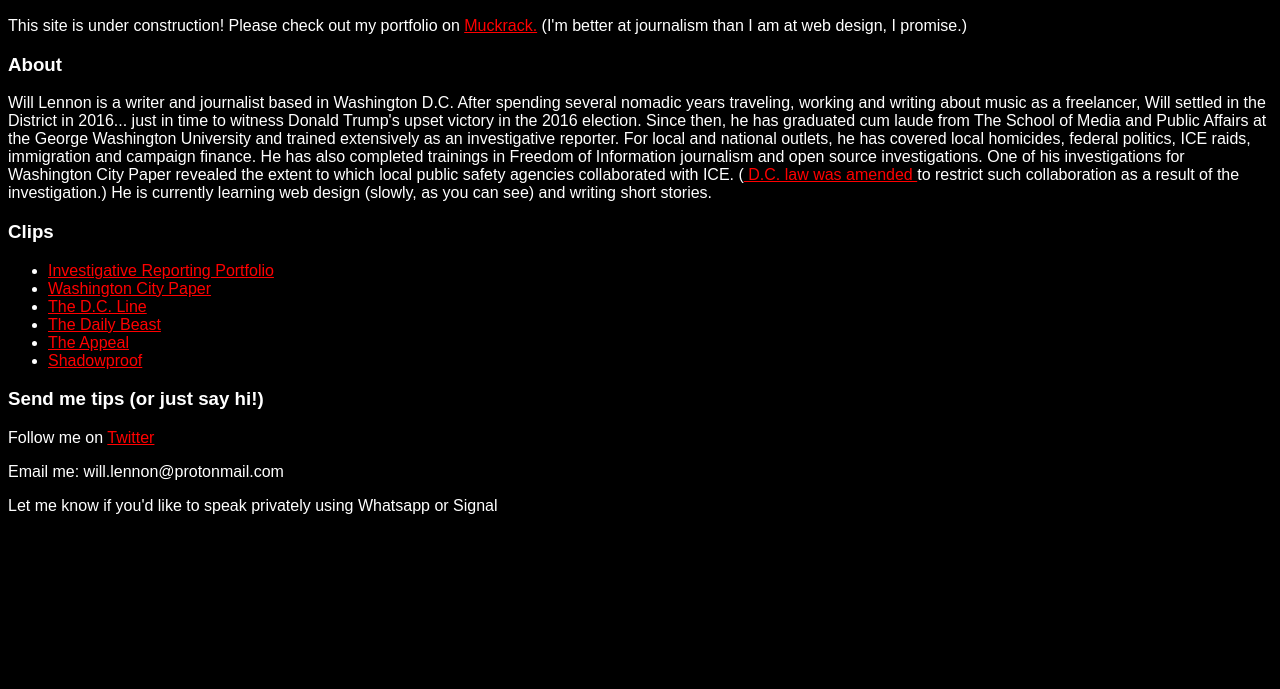
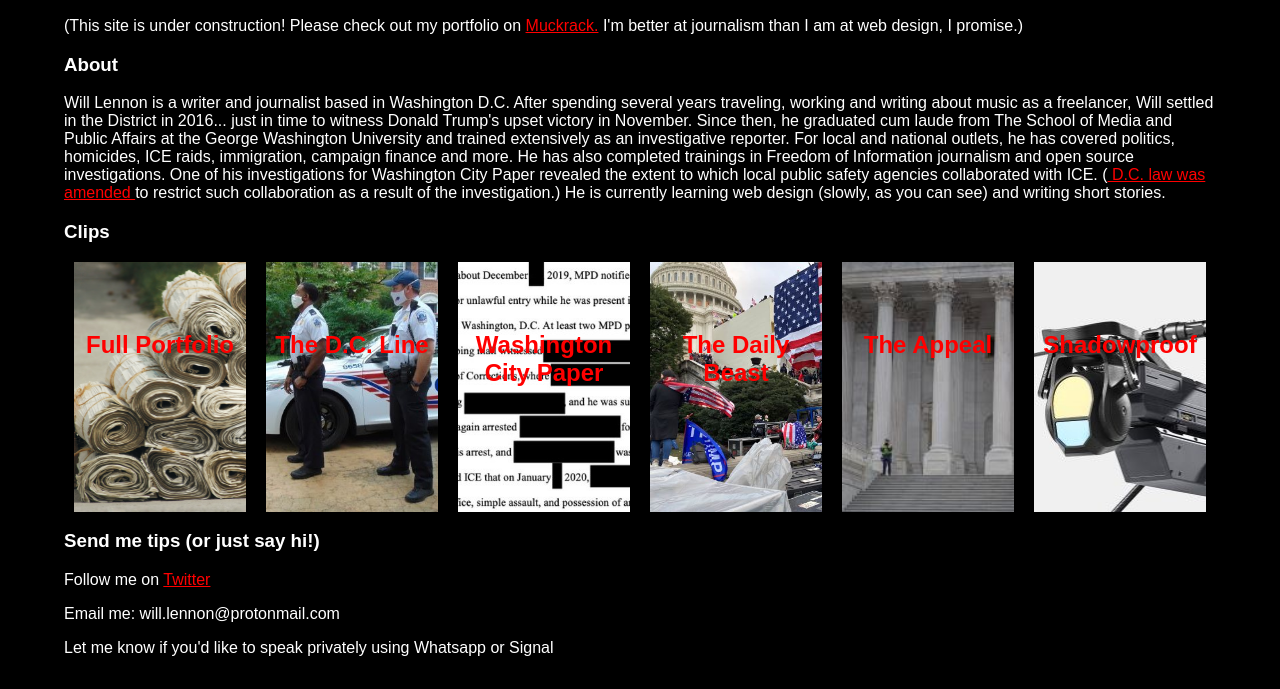
Before and after one commit to wlennon-864/wlennon-864.github.io, a plain HTML site: page index.html in a window 1280 px wide. Shown: the part 111-800 px from the top of the page. Drawn offline with Linux system fonts and the light colour scheme.

Commit message:
added some pictures. also moved files in the file explorer which I hope doesn't goof anything up...

```diff
--- a/index.css
+++ b/index.css
@@ -1,9 +1,13 @@
+
+
 body
 
 {
     color: white;
     background-color: black;
     font-family: sans-serif;
+    margin-left: 5%;
+    margin-right: 5%;
 }
 
 a:link
@@ -11,3 +15,49 @@ a:link
 {
     color: red;
 }
+
+a:hover
+
+{
+    color: #9932CC;
+}
+
+#clipssection
+
+{
+    display: flex;
+    justify-content: space-around;
+}
+
+.clips
+
+{
+    width: 15%;
+    height: 250px;
+    background-size: cover;
+}
+
+.clips a
+
+{
+    text-decoration: none;
+    height: 20%;
+    width: 100%;
+    display: inline-block;
+    margin-top: 40%;
+}
+
+
+.clips a:hover
+
+{
+    background-color: white;
+    color: black;
+}
+
+.clips h2
+
+{
+    text-align: center;
+    margin: 0;
+}
--- a/index.html
+++ b/index.html
@@ -13,26 +13,29 @@
         <h1> Will Lennon </h1>
         <h2> Writer, Journalist, Researcher </h2>
 
-        <p> This site is under construction! Please check out my portfolio on
-            <a href="https://muckrack.com/william-lennon"> Muckrack.</a> (I'm better at journalism than I am at web design, I promise.)
+        <p> (This site is under construction! Please check out my portfolio on
+            <a href="https://muckrack.com/william-lennon"> Muckrack.</a> I'm better at journalism than I am at web design, I promise.)
         </p>
 
         <div id="about">
         <h3> About </h3>
 
-        <p> Will Lennon is a writer and journalist based in Washington D.C. After spending several nomadic years traveling, working
+        <p> Will Lennon is a writer and journalist based in Washington D.C. After spending several years traveling, working
             and writing about music as a freelancer, Will settled in the District in 2016... just in time to witness Donald
-            Trump's upset victory in the 2016 election. Since then, he has graduated cum laude from The School of Media and Public
+            Trump's upset victory in November. Since then, he graduated cum laude from The School of Media and Public
             Affairs at the George Washington University and trained extensively as an investigative reporter. For local and national outlets,
-            he has covered local homicides, federal politics, ICE raids, immigration and campaign finance. He has also completed
+            he has covered politics, homicides, ICE raids, immigration, campaign finance and more. He has also completed
             trainings in Freedom of Information journalism and open source investigations. One of his investigations for Washington City Paper
             revealed the extent to which local public safety agencies collaborated with ICE. (<a href= "https://lims.dccouncil.us/Legislation/PR23-0501">
-            D.C. law was amended </a> to restrict such collaboration as a result of the investigation.) He is currently learning web design (slowly, as you can see)
-            and writing short stories.
+            D.C. law was amended </a> to restrict such collaboration as a result of the investigation.) He is currently learning web design
+            (slowly, as you can see) and writing short stories.
           </p>
 
         </div> <!-- close about -->
 
+        <!--
+
+            Just keeping a nice version of this in case my div-experiment crashes and burns.
 
         <div id="clips">
             <h3>Clips </h3>
@@ -45,18 +48,24 @@
                     <li> <a href="https://theappeal.org/authors/will-lennon/"> The Appeal </a> </li>
                     <li> <a href="https://shadowproof.com/2021/04/08/the-virtual-wall-documents-show-cbp-plans-for-surveillance-towers-at-us-mexico-border/"> Shadowproof </a> </li>
                 </ul>
+             </div>
+
+           -->
+           <h3>Clips </h3>
+
+           <div id="clipssection">
 
 
+                    <div class="clips" style="background-image: url('resources/jen-theodore-unsplash.jpg');"> <a href="https://muckrack.com/william-lennon"> <h2>Full Portfolio</h2> </a> </div>
+                    <div class="clips" style="background-image: url('resources/Whiteshirts-Resized.jpg');"> <a href="https://thedcline.org/author/william-lennon/"> <h2>The D.C. Line</h2> </a> </div>
+                    <div class="clips" style="background-image: url('resources/Redacted.jpg');"> <a href="https://washingtoncitypaper.com/article/author/will-lennon/"> <h2>Washington City Paper</h2> </a> </div>
+                    <div class="clips" style="background-image: url('resources/Capitol-Resized.jpg');"> <a href="https://www.thedailybeast.com/author/will-lennon"> <h2>The Daily Beast</h2> </a> </div>
+                    <div class="clips" style="background-image: url('resources/pexels-deelin-3659582-resized.jpg');"> <a href="https://theappeal.org/authors/will-lennon/"> <h2>The Appeal</h2> </a> </div>
+                    <div class="clips" style="background-image: url('resources/Anduril-Ghost.jpg');"> <a href="https://shadowproof.com/2021/04/08/the-virtual-wall-documents-show-cbp-plans-for-surveillance-towers-at-us-mexico-border/"> <h2>Shadowproof</h2> </a> </div>
 
-            <!---
-            Full Muckrack portfolio
-            WCP
-            DC Line
-            Daily Beast
-            The Appeal
-            Fiction
-            -->
-        </div>
+
+             </div> <!-- close clips-->
+
 
         <div id="contact">
             <h3> Send me tips (or just say hi!) </h3>
```
Also changed, not shown: resources/Anduril-Ghost.jpg (added), resources/Anduril-Lattice.jpg (added), resources/Capitol-Resized.jpg (added), resources/Redacted.jpg (added), resources/Whiteshirts-Resized.JPG (added), resources/jen-theodore-unsplash.jpg (added), resources/pexels-deelin-3659582-resized.jpg (added), 2 other files.
